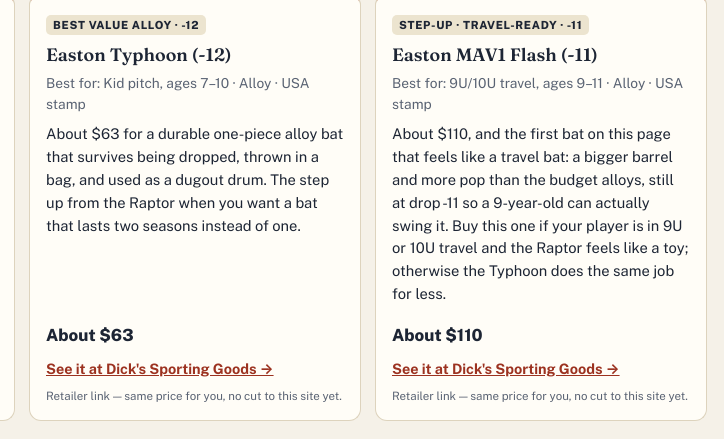
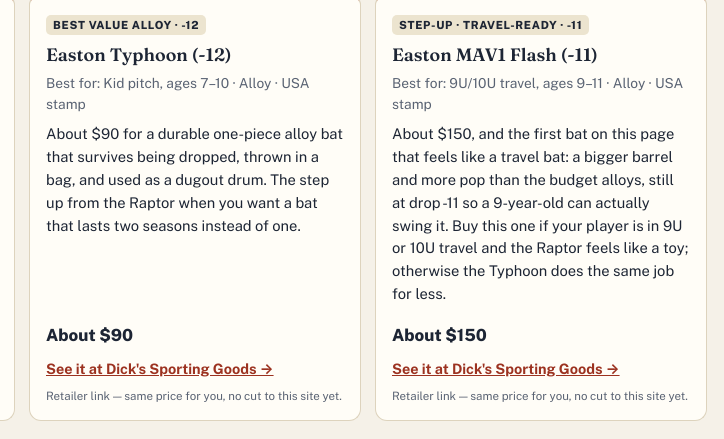
Before and after one commit to ericnestafidel-sketch/HoosierDiamondDirectory, a plain HTML site: page bat-size-9-year-old.html in a window 1280 px wide. Shown: the part 1057-1496 px from the top of the page, 445-1169 px from the left. Drawn offline with nearby package versions, Linux system fonts and the light colour scheme; a script that the page names is missing.

Commit message:
Align Typhoon (~$90) and MAV1 Flash (-11, ~$150) prices on bat-size 7/8/9 pages with Nov 27 Dick's checks

```diff
--- a/bat-size-9-year-old.html
+++ b/bat-size-9-year-old.html
@@ -355,8 +355,8 @@
         <p class="note"><strong>Prices checked Nov 27, 2026</strong> — they move. Links below are plain retailer links for now; this site earns nothing from them yet. See the <a href="disclosure.html">Affiliate Disclosure</a>.</p>
         <div class="grid">
           <article class="card pick"><div><span class="tag">Best budget · -12</span></div><h3>Rawlings Raptor (-12)</h3><p class="meta">Best for: Little League Minors / 9U rec · Alloy · USA stamp</p><p class="why">The cheapest honest bat for a 9-year-old: about $51, light enough at drop -12, and legal everywhere a USA bat is required. At this age the bat is outgrown in one season — spend $50, not $300.</p><div class="cardfoot"><span class="price">About $51</span><a class="afflink" href="https://www.dickssportinggoods.com/search/SearchDisplay?searchTerm=Rawlings%20Raptor%20-12%20youth%20bat" target="_blank" rel="noopener sponsored">See it at Dick's Sporting Goods &rarr;</a></div><span class="affnote">Retailer link — same price for you, no cut to this site yet.</span></article>
-          <article class="card pick"><div><span class="tag">Best value alloy · -12</span></div><h3>Easton Typhoon (-12)</h3><p class="meta">Best for: Kid pitch, ages 7–10 · Alloy · USA stamp</p><p class="why">About $63 for a durable one-piece alloy bat that survives being dropped, thrown in a bag, and used as a dugout drum. The step up from the Raptor when you want a bat that lasts two seasons instead of one.</p><div class="cardfoot"><span class="price">About $63</span><a class="afflink" href="https://www.dickssportinggoods.com/search/SearchDisplay?searchTerm=Easton%20Typhoon%20-12%20youth%20bat" target="_blank" rel="noopener sponsored">See it at Dick's Sporting Goods &rarr;</a></div><span class="affnote">Retailer link — same price for you, no cut to this site yet.</span></article>
-          <article class="card pick"><div><span class="tag">Step-up · travel-ready · -11</span></div><h3>Easton MAV1 Flash (-11)</h3><p class="meta">Best for: 9U/10U travel, ages 9–11 · Alloy · USA stamp</p><p class="why">About $110, and the first bat on this page that feels like a travel bat: a bigger barrel and more pop than the budget alloys, still at drop -11 so a 9-year-old can actually swing it. Buy this one if your player is in 9U or 10U travel and the Raptor feels like a toy; otherwise the Typhoon does the same job for less.</p><div class="cardfoot"><span class="price">About $110</span><a class="afflink" href="https://www.dickssportinggoods.com/search/SearchDisplay?searchTerm=Easton%20MAV1%20Flash%20-11%20youth%20bat" target="_blank" rel="noopener sponsored">See it at Dick's Sporting Goods &rarr;</a></div><span class="affnote">Retailer link — same price for you, no cut to this site yet.</span></article>
+          <article class="card pick"><div><span class="tag">Best value alloy · -12</span></div><h3>Easton Typhoon (-12)</h3><p class="meta">Best for: Kid pitch, ages 7–10 · Alloy · USA stamp</p><p class="why">About $90 for a durable one-piece alloy bat that survives being dropped, thrown in a bag, and used as a dugout drum. The step up from the Raptor when you want a bat that lasts two seasons instead of one.</p><div class="cardfoot"><span class="price">About $90</span><a class="afflink" href="https://www.dickssportinggoods.com/search/SearchDisplay?searchTerm=Easton%20Typhoon%20-12%20youth%20bat" target="_blank" rel="noopener sponsored">See it at Dick's Sporting Goods &rarr;</a></div><span class="affnote">Retailer link — same price for you, no cut to this site yet.</span></article>
+          <article class="card pick"><div><span class="tag">Step-up · travel-ready · -11</span></div><h3>Easton MAV1 Flash (-11)</h3><p class="meta">Best for: 9U/10U travel, ages 9–11 · Alloy · USA stamp</p><p class="why">About $150, and the first bat on this page that feels like a travel bat: a bigger barrel and more pop than the budget alloys, still at drop -11 so a 9-year-old can actually swing it. Buy this one if your player is in 9U or 10U travel and the Raptor feels like a toy; otherwise the Typhoon does the same job for less.</p><div class="cardfoot"><span class="price">About $150</span><a class="afflink" href="https://www.dickssportinggoods.com/search/SearchDisplay?searchTerm=Easton%20MAV1%20Flash%20-11%20youth%20bat" target="_blank" rel="noopener sponsored">See it at Dick's Sporting Goods &rarr;</a></div><span class="affnote">Retailer link — same price for you, no cut to this site yet.</span></article>
         </div>
         <h3>Mistakes to avoid at 9</h3>
         <p><strong>Don't buy 30–31 inches to "grow into it"</strong> — a too-long bat is the single most common sizing mistake at this age, and it teaches a bad swing. <strong>Don't buy drop -8</strong> — that's too heavy for most 9-year-olds. <strong>Don't buy a $350 composite</strong> — a 9-year-old outgrows it in one season and can't tell a composite from an alloy. <strong>Don't buy a USSSA bat if they also play Little League</strong> — it's illegal there. And <strong>don't buy a tee-ball bat for kid pitch</strong> — tee-ball bats are 26 inches or shorter by rule.</p>
```
Also changed, not shown: bat-size-7-year-old.html (+1 -1 lines), bat-size-8-year-old.html (+1 -1 lines).
